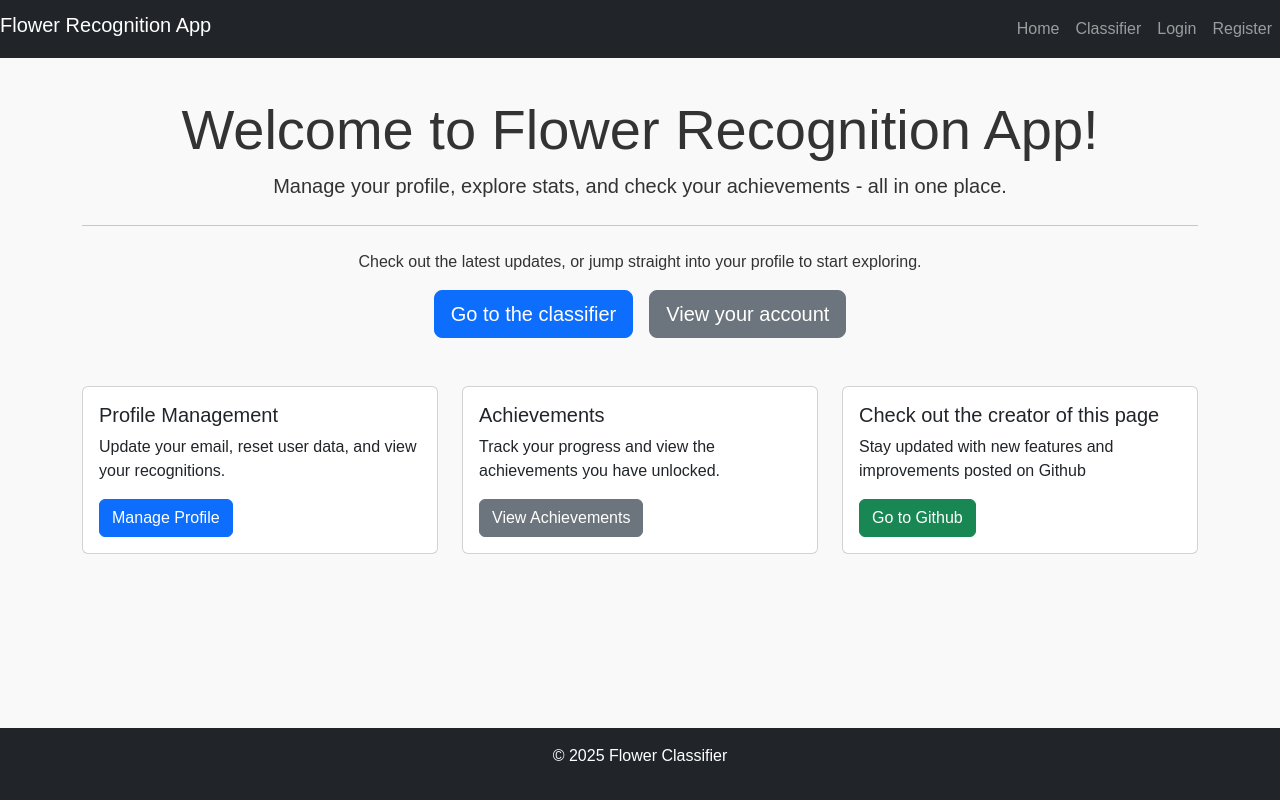
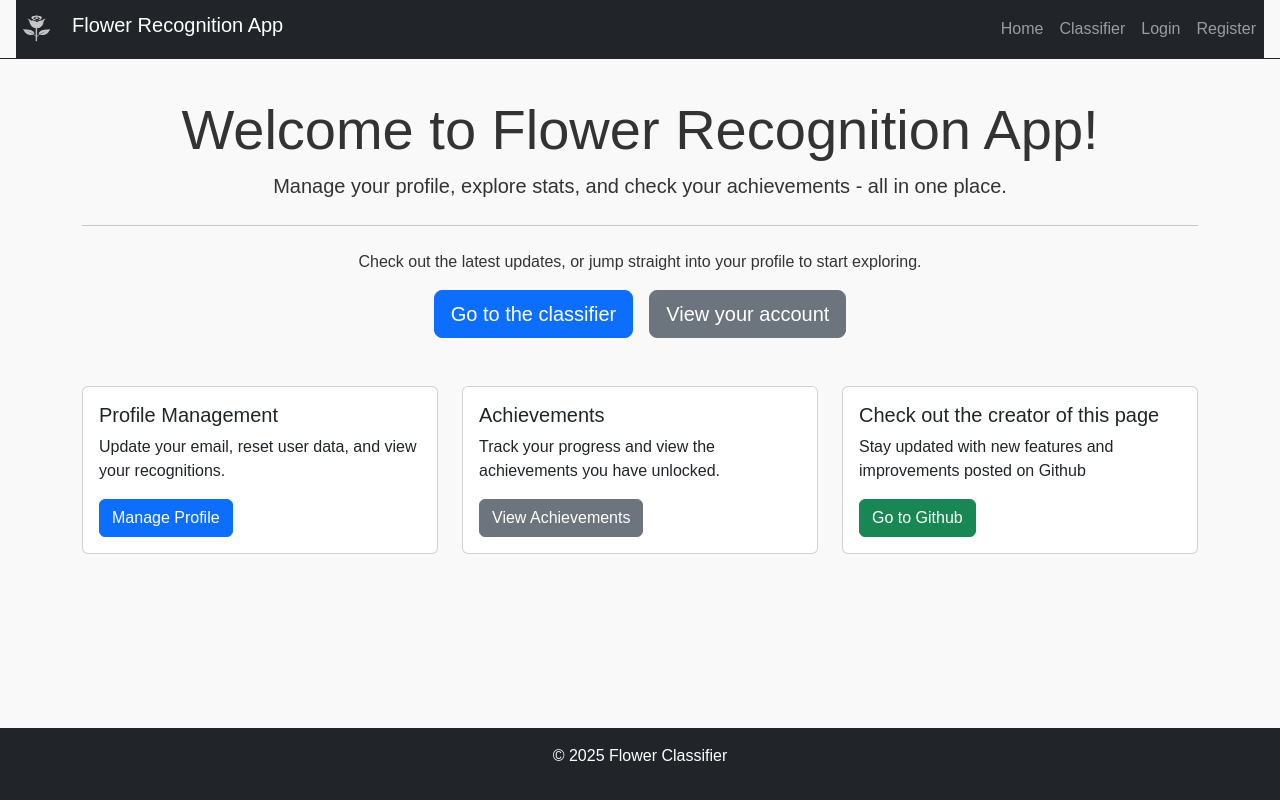
Before and after one commit to haarmeggido/flower-recognition-app, a React (Vite) app: page / in a window 1280 px wide. Built offline with nearby package versions, Linux system fonts and the light colour scheme.

Commit message:
add header icon

```diff
--- a/src/components/Header.tsx
+++ b/src/components/Header.tsx
@@ -9,9 +9,10 @@ function Header() {
   const handleNavCollapse = () => setIsNavCollapsed(!isNavCollapsed);
 
   return (
-    <header className="App-header fixed-top">
+    <header className="App-header fixed-top px-3 border-bottom border-dark">
       <nav className="navbar navbar-expand-lg navbar-dark bg-dark">
-        <h1 className="navbar-brand">Flower Recognition App</h1>
+          <img src="./src/assets/utils/webpage_icon_transparent.png" alt="Logo" className="navbar-brand" style={{ width: '40px', height: '40px' }} />
+          <h1 className="navbar-brand">Flower Recognition App</h1>
         <button
           className="navbar-toggler"
           type="button"
```
Also changed, not shown: src/assets/utils/webpage_icon_transparent.png (added).
